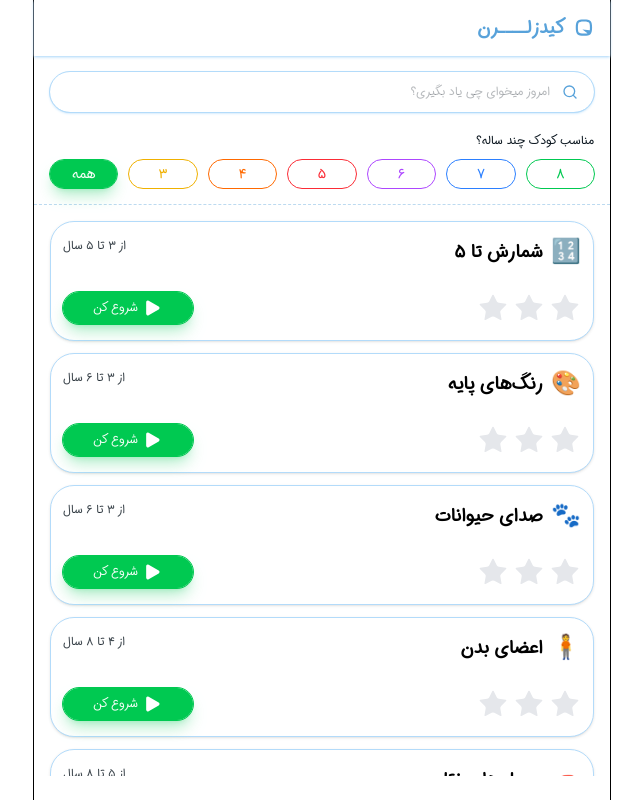
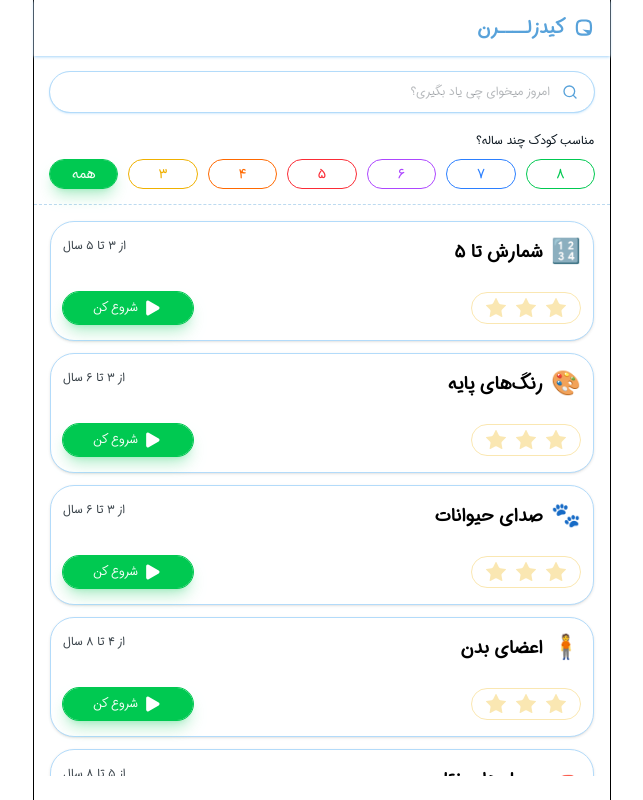
Before and after one commit to parsa-ai/kidslearn, a Next.js app: page / in a window 1280 px wide. Shown: the whole page, without its empty margins (318-961 px from the left). Built offline with nearby package versions, Linux system fonts and the light colour scheme.

Commit message:
refactor star ui

```diff
--- /dev/null
+++ b/app/components/icons/StarIcon.tsx
@@ -0,0 +1,7 @@
+import { SVGProps } from "react";
+const StarIcon = (props: SVGProps<SVGSVGElement>) => (
+  <svg xmlns="http://www.w3.org/2000/svg" viewBox="0 0 24 24"  {...props}>
+    <path d="M11.525 2.295a.53.53 0 0 1 .95 0l2.31 4.679a2.123 2.123 0 0 0 1.595 1.16l5.166.756a.53.53 0 0 1 .294.904l-3.736 3.638a2.123 2.123 0 0 0-.611 1.878l.882 5.14a.53.53 0 0 1-.771.56l-4.618-2.428a2.122 2.122 0 0 0-1.973 0L6.396 21.01a.53.53 0 0 1-.77-.56l.881-5.139a2.122 2.122 0 0 0-.611-1.879L2.16 9.795a.53.53 0 0 1 .294-.906l5.165-.755a2.122 2.122 0 0 0 1.597-1.16z" />
+  </svg>
+);
+export default StarIcon;
--- a/app/components/ui/Star.tsx
+++ /dev/null
@@ -1,7 +0,0 @@
-function Star({ isActive = false, className = "", ...rest }: { isActive?: boolean, className?: string }) {
-    return (
-        <svg xmlns="http://www.w3.org/2000/svg" viewBox="0 0 24 24" className={`w-8  h-8 ${isActive ? "fill-yellow-400" : "fill-gray-200"} ${className}`} {...rest}><path d="M11.525 2.295a.53.53 0 0 1 .95 0l2.31 4.679a2.123 2.123 0 0 0 1.595 1.16l5.166.756a.53.53 0 0 1 .294.904l-3.736 3.638a2.123 2.123 0 0 0-.611 1.878l.882 5.14a.53.53 0 0 1-.771.56l-4.618-2.428a2.122 2.122 0 0 0-1.973 0L6.396 21.01a.53.53 0 0 1-.77-.56l.881-5.139a2.122 2.122 0 0 0-.611-1.879L2.16 9.795a.53.53 0 0 1 .294-.906l5.165-.755a2.122 2.122 0 0 0 1.597-1.16z" /></svg>
-    )
-}
-
-export default Star
--- a/app/components/ui/Stars.tsx
+++ b/app/components/ui/Stars.tsx
@@ -1,4 +1,5 @@
-import Star from "./Star"
+import StarIcon from "@/app/components/icons/StarIcon"
+
 
 function Stars({ quantity, className = "" }: { quantity: number, className?: string }) {
     if (!quantity) {
@@ -13,9 +14,11 @@ function Stars({ quantity, className = "" }: { quantity: number, className?: str
     }
 
     return (
-        <div className={`flex gap-1 ${className}`}>
-            {Array.from({ length: quantityDeactive }, (v,i) => <Star key={i} />)}
-            {Array.from({ length: quantity }, (v, i) => <Star isActive  key={i}/>)}
+        <div className={`w-full ${className}`}>
+            <div className={`flex gap-1.5 h-8 items-center justify-center rounded-2xl w-fit px-3 border border-yellow-500/30  ${className}`}>
+                {Array.from({ length: quantityDeactive }, (v, i) => <StarIcon className="w-6 h-6 fill-yellow-500/30 " key={i} />)}
+                {Array.from({ length: quantity }, (v, i) => <StarIcon className="w-6 h-6 fill-yellow-500 "  key={i} />)}
+            </div>
         </div>
     )
 }
```
